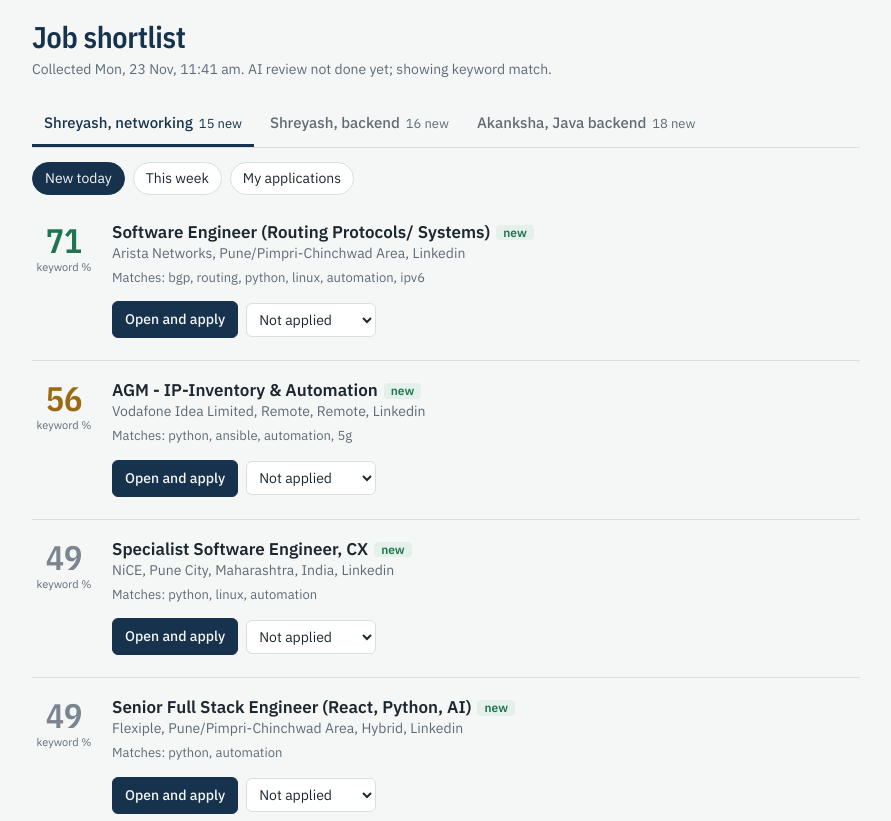
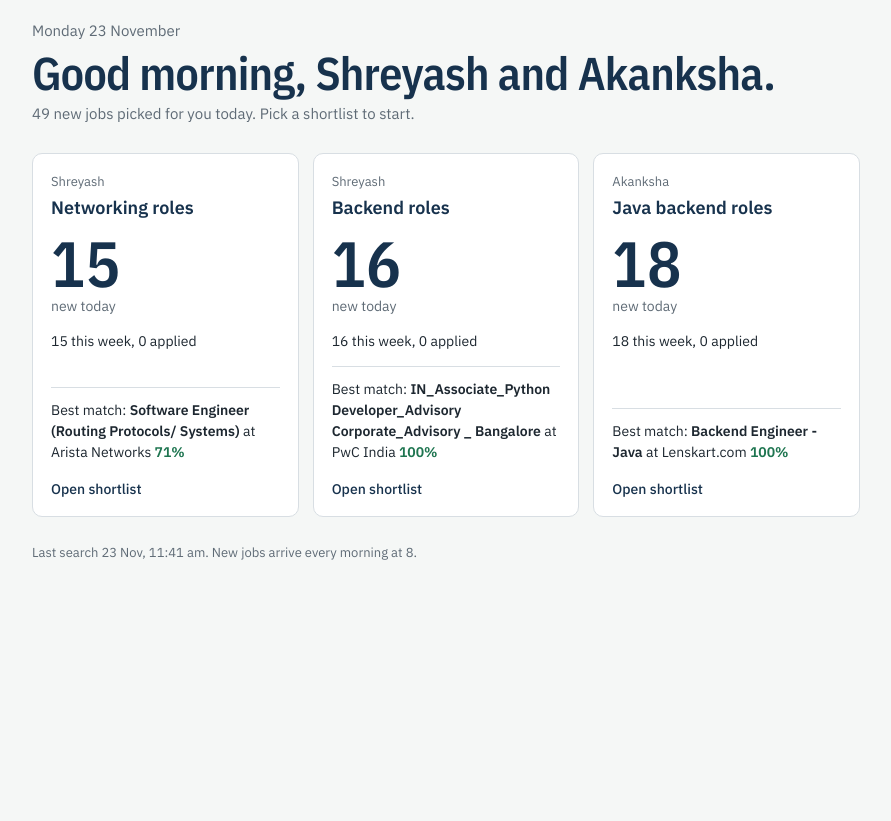
Before and after one commit to shreyashtiwari06/job-shortlist, a plain HTML site: page index.html in a window 1280 px wide. Shown: the top 821 px of the page, without its empty margins (194-1085 px from the left). After the commit the page ends 800 px from the top, so only its background shows below. Drawn offline with nearby package versions, Linux system fonts and the light colour scheme.

Commit message:
Add home screen with daily summary

```diff
--- a/index.html
+++ b/index.html
@@ -73,6 +73,28 @@ summary{cursor:pointer;color:var(--ink);font-size:14px}
 .kit pre{white-space:pre-wrap;font:inherit;font-size:14px;margin:0 0 10px}
 .kit ul{margin:0 0 10px;padding-left:18px;font-size:14px}
 .empty{padding:40px 0;color:var(--muted)}
+header h1 a{color:inherit;text-decoration:none}
+.back{display:inline-block;margin-top:10px;font-size:14px;color:var(--muted);text-decoration:none}
+.back:hover{color:var(--ink)}
+.home-hello{font-family:"IBM Plex Sans Condensed","IBM Plex Sans",system-ui,sans-serif;font-weight:600;
+  font-size:clamp(30px,6vw,46px);line-height:1.05;color:var(--ink);margin:6px 0 6px;letter-spacing:-.015em}
+.home-sub{color:var(--muted);margin:0 0 28px;font-size:15px;max-width:60ch}
+.boards{display:grid;grid-template-columns:repeat(auto-fit,minmax(240px,1fr));gap:14px}
+.board{background:var(--surface);border:1px solid var(--line);border-radius:10px;padding:18px 18px 16px;
+  display:flex;flex-direction:column;gap:2px;color:inherit;text-decoration:none}
+.board:hover{border-color:var(--ink)}
+.board .who{font-size:13px;color:var(--muted)}
+.board h2{margin:0 0 10px;font-size:18px;font-weight:600;color:var(--ink)}
+.board .big{font-family:"IBM Plex Sans Condensed","IBM Plex Sans",system-ui,sans-serif;font-weight:600;
+  font-size:64px;line-height:.95;font-variant-numeric:tabular-nums;color:var(--ink)}
+.board .big-l{font-size:14px;color:var(--muted);margin-bottom:12px}
+.board .stats{font-size:14px;margin-bottom:12px}
+.board .best{font-size:14px;border-top:1px solid var(--line);padding-top:12px;margin-top:auto}
+.board .best b{font-weight:600}
+.board .best .sc{font-weight:600}
+.sc.s-strong{color:var(--strong)} .sc.s-maybe{color:var(--maybe)} .sc.s-weak{color:var(--weak)}
+.board .go{margin-top:14px;font-weight:500;color:var(--ink);font-size:14px}
+.home-foot{margin-top:26px;font-size:13px;color:var(--muted)}
 .empty strong{display:block;color:var(--text);font-size:16px;margin-bottom:4px}
 footer{margin-top:28px;font-size:13px;color:var(--muted)}
 footer ul{padding-left:18px;margin:6px 0 0}
@@ -89,8 +111,18 @@ footer ul{padding-left:18px;margin:6px 0 0}
 </head>
 <body>
 <div class="wrap">
+  <section id="home" hidden>
+    <p class="home-sub" id="home-date" style="margin:0"></p>
+    <h1 class="home-hello" id="home-hello">Job shortlist</h1>
+    <p class="home-sub" id="home-sub">Loading today’s jobs…</p>
+    <div class="boards" id="boards"></div>
+    <p class="home-foot" id="home-foot"></p>
+  </section>
+
+  <section id="board-view" hidden>
   <header>
-    <h1>Job shortlist</h1>
+    <a class="back" href="#">All shortlists</a>
+    <h1><a href="#">Job shortlist</a></h1>
     <p id="updated">Loading today’s jobs…</p>
   </header>
 
@@ -104,6 +136,7 @@ footer ul{padding-left:18px;margin:6px 0 0}
 
   <ol class="list" id="list"></ol>
   <footer id="sources"></footer>
+  </section>
 </div>
 <div class="toast" id="toast" role="status" aria-live="polite"></div>
 
@@ -134,17 +167,19 @@ footer ul{padding-left:18px;margin:6px 0 0}
     var hash = location.hash.replace("#","");
     var ids = state.data.tabs.map(function(t){ return t.id; });
     state.tab = ids.indexOf(hash) >= 0 ? hash : ids[0];
+    state.page = ids.indexOf(hash) >= 0 ? "board" : "home";
     if(!state.data.updated_at){
       document.getElementById("updated").textContent = "No run yet. Open the Actions tab on GitHub, pick Daily jobs and press Run workflow.";
-      render(); return;
+      show(); return;
     }
     var when = new Date(state.data.updated_at);
     var aiDate = res[1] && res[1].date;
     document.getElementById("updated").textContent =
       "Collected " + when.toLocaleString("en-IN",{weekday:"short",day:"numeric",month:"short",hour:"numeric",minute:"2-digit"}) +
       (aiDate ? ". AI review done for " + new Date(aiDate+"T00:00:00").toLocaleDateString("en-IN",{day:"numeric",month:"short"}) + "." : ". AI review not done yet; showing keyword match.");
-    render();
+    show();
   }).catch(function(err){
+    document.getElementById("board-view").hidden = false;
     document.getElementById("updated").textContent = "";
     document.getElementById("list").innerHTML =
       '<li class="empty"><strong>No job list found yet.</strong>Run the “Daily jobs” workflow once from the Actions tab on GitHub, then refresh this page. ('+esc(err.message)+')</li>';
@@ -152,7 +187,10 @@ footer ul{padding-left:18px;margin:6px 0 0}
 
   window.addEventListener("hashchange", function(){
     var h = location.hash.replace("#","");
-    if(state.data && state.data.tabs.some(function(t){ return t.id===h; })){ state.tab=h; render(); }
+    if(!state.data) return;
+    if(state.data.tabs.some(function(t){ return t.id===h; })){ state.tab=h; state.page="board"; }
+    else { state.page="home"; }
+    show(); window.scrollTo(0,0);
   });
 
   document.querySelectorAll(".view").forEach(function(b){
@@ -227,6 +265,49 @@ footer ul{padding-left:18px;margin:6px 0 0}
       '</div>' + kit + '</li>';
   }
 
+  function show(){
+    var home = state.page === "home";
+    document.getElementById("home").hidden = !home;
+    document.getElementById("board-view").hidden = home;
+    if(home) renderHome(); else render();
+  }
+
+  function renderHome(){
+    var d = state.data, now = new Date(), h = now.getHours();
+    var hello = h < 12 ? "Good morning" : h < 17 ? "Good afternoon" : "Good evening";
+    var people = [];
+    d.tabs.forEach(function(t){ if(people.indexOf(t.person)<0) people.push(t.person); });
+    document.getElementById("home-date").textContent = now.toLocaleDateString("en-IN",{weekday:"long",day:"numeric",month:"long"});
+    document.getElementById("home-hello").textContent = hello + ", " + people.join(" and ") + ".";
+    var totalNew = d.jobs.filter(function(j){ return j.first_seen===d.date; }).length;
+    var applied = Object.keys(statuses).filter(function(id){ return ["applied","interview","offer","rejected"].indexOf(statuses[id].value)>=0; }).length;
+    document.getElementById("home-sub").textContent = !d.updated_at ? "The first job search hasn’t run yet. It runs every morning at 8."
+      : totalNew + " new " + (totalNew===1?"job":"jobs") + " picked for you today" + (applied ? ", and " + applied + " application" + (applied===1?"":"s") + " tracked on this device." : ". Pick a shortlist to start.");
+
+    document.getElementById("boards").innerHTML = d.tabs.map(function(t){
+      var mine = d.jobs.filter(function(j){ return j.tab===t.id; });
+      var fresh = mine.filter(function(j){ return j.first_seen===d.date && !statuses[j.id]; });
+      var app = Object.keys(statuses).filter(function(id){ var s=statuses[id]; return s.tab===t.id && ["applied","interview","offer","rejected"].indexOf(s.value)>=0; }).length;
+      var best = mine.filter(function(j){ var s=statuses[j.id]; return !s || s.value!=="hidden"; })
+                     .sort(function(a,b){ return fit(b).sort - fit(a).sort; })[0];
+      var role = t.label.indexOf(",")>=0 ? t.label.split(",").slice(1).join(",").trim() : t.label;
+      role = role.charAt(0).toUpperCase() + role.slice(1) + " roles";
+      var bestHTML = best ? '<div class="best">Best match: <b>'+esc(best.title)+'</b> at '+esc(best.company)+' <span class="sc '+fit(best).cls+'">'+esc(fit(best).value)+(fit(best).label.indexOf("/10")>=0?"/10":"%")+'</span></div>'
+                          : '<div class="best">No matches yet this week.</div>';
+      return '<a class="board" href="#'+esc(t.id)+'">' +
+        '<span class="who">'+esc(t.person)+'</span><h2>'+esc(role)+'</h2>' +
+        '<span class="big">'+fresh.length+'</span><span class="big-l">new today</span>' +
+        '<span class="stats">'+mine.length+' this week, '+app+' applied</span>' +
+        bestHTML + '<span class="go">Open shortlist</span></a>';
+    }).join("");
+
+    var foot = document.getElementById("home-foot");
+    if(d.updated_at){
+      var when = new Date(d.updated_at);
+      foot.textContent = "Last search " + when.toLocaleString("en-IN",{day:"numeric",month:"short",hour:"numeric",minute:"2-digit"}) + ". New jobs arrive every morning at 8.";
+    }
+  }
+
   function render(){
     renderTabs();
     var items = jobsForView(), list = document.getElementById("list");
```
